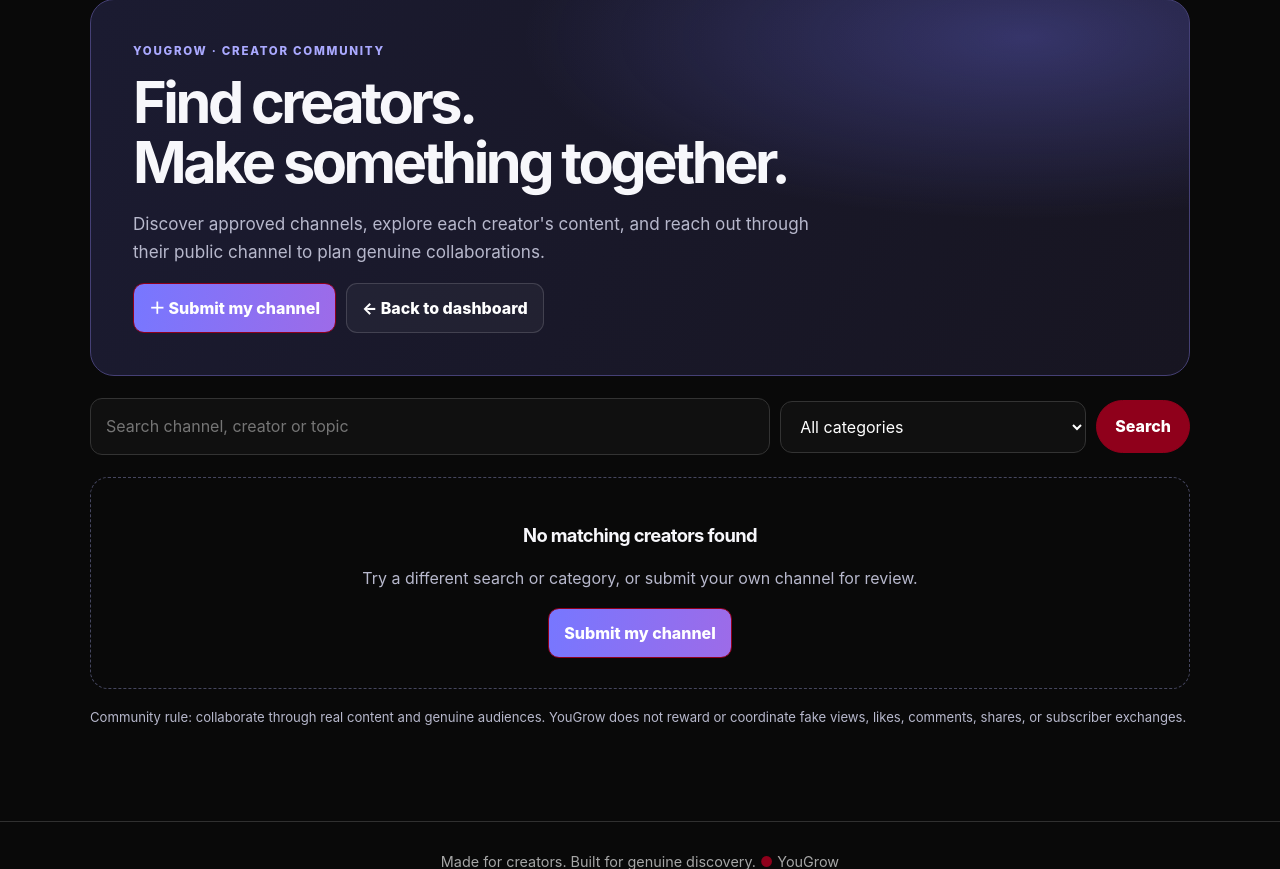
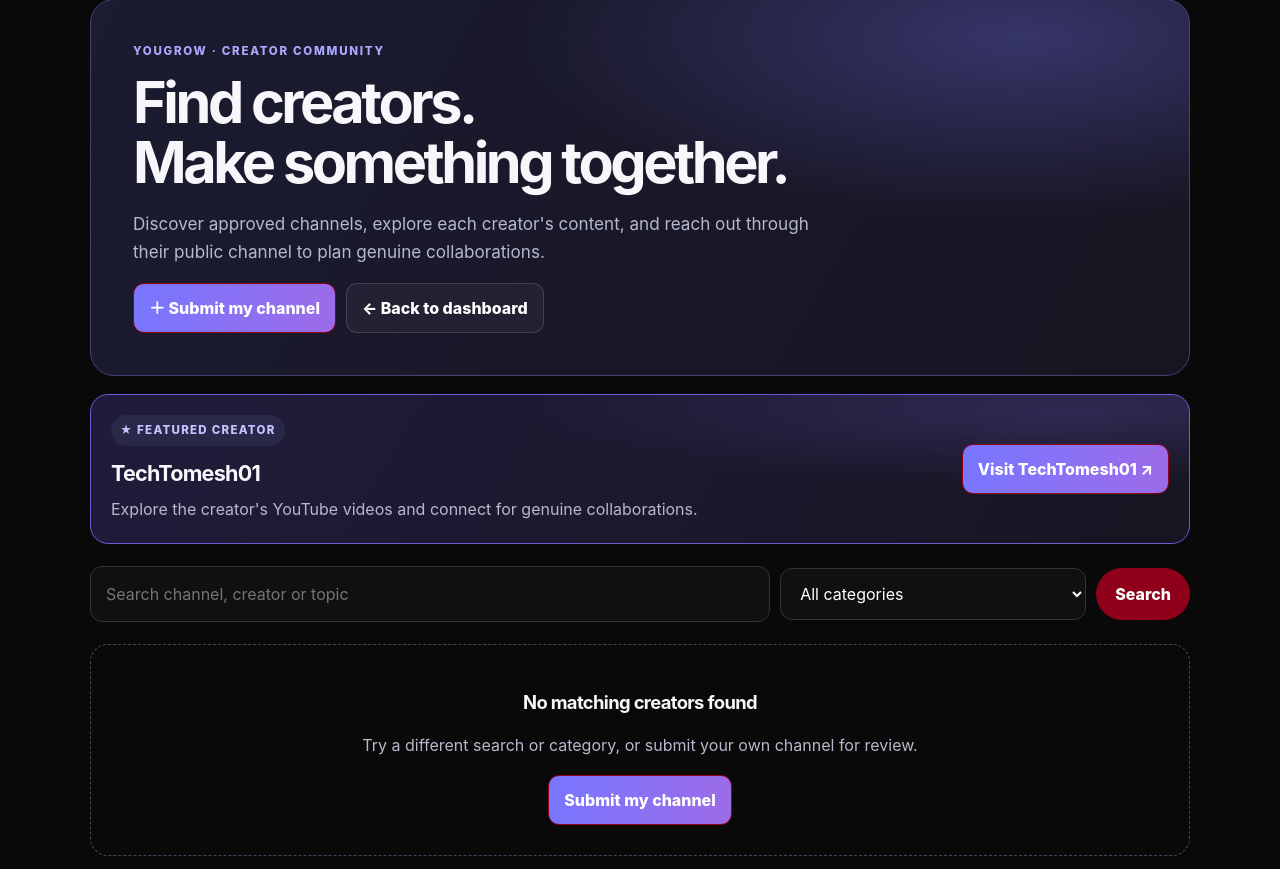
Before and after one commit to techtomesh01-ctrl/YouGrow, a Python web app: template templates/creators.html in a window 1280 px wide. Shown: the part 134-1003 px from the top of the page. Run offline with Jinja, Linux system fonts and the light colour scheme; the template is opened without the code that fills it, so the values that code supplies are empty.

Commit message:
Feature TechTomesh01 on creator discovery

```diff
--- a/templates/creators.html
+++ b/templates/creators.html
@@ -25,6 +25,14 @@
     <h1>Find creators.<br>Make something together.</h1>
     <p class="muted">Discover approved channels, explore each creator's content, and reach out through their public channel to plan genuine collaborations.</p>
     <div class="actions"><a class="btn" href="{{ url_for('add_channel') }}">＋ Submit my channel</a><a class="btn alt" href="{{ url_for('dashboard') }}">← Back to dashboard</a></div>
+  </section>
+  <section class="card" style="margin-top:18px;border-color:#6d5bd6;background:radial-gradient(ellipse at 90% 10%,#8b70ff35,transparent 40%),linear-gradient(120deg,#211b3b,#171521);display:flex;align-items:center;justify-content:space-between;gap:18px;flex-wrap:wrap">
+    <div style="min-width:0;flex:1">
+      <span class="tag">★ Featured creator</span>
+      <h2 style="font-size:1.35rem;margin:10px 0 5px">TechTomesh01</h2>
+      <p class="muted" style="margin:0">Explore the creator's YouTube videos and connect for genuine collaborations.</p>
+    </div>
+    <a class="btn" href="https://www.youtube.com/@Techtomesh01" target="_blank" rel="noopener noreferrer">Visit TechTomesh01 ↗</a>
   </section>
   <form method="get" action="{{ url_for('creators') }}" style="display:grid;grid-template-columns:minmax(0,1fr) minmax(150px,.45fr) auto;gap:10px;margin-top:22px;align-items:center">
     <input class="field" style="margin:0" type="search" name="q" maxlength="80" value="{{ search_term }}" placeholder="Search channel, creator or topic" aria-label="Search creators">
```
